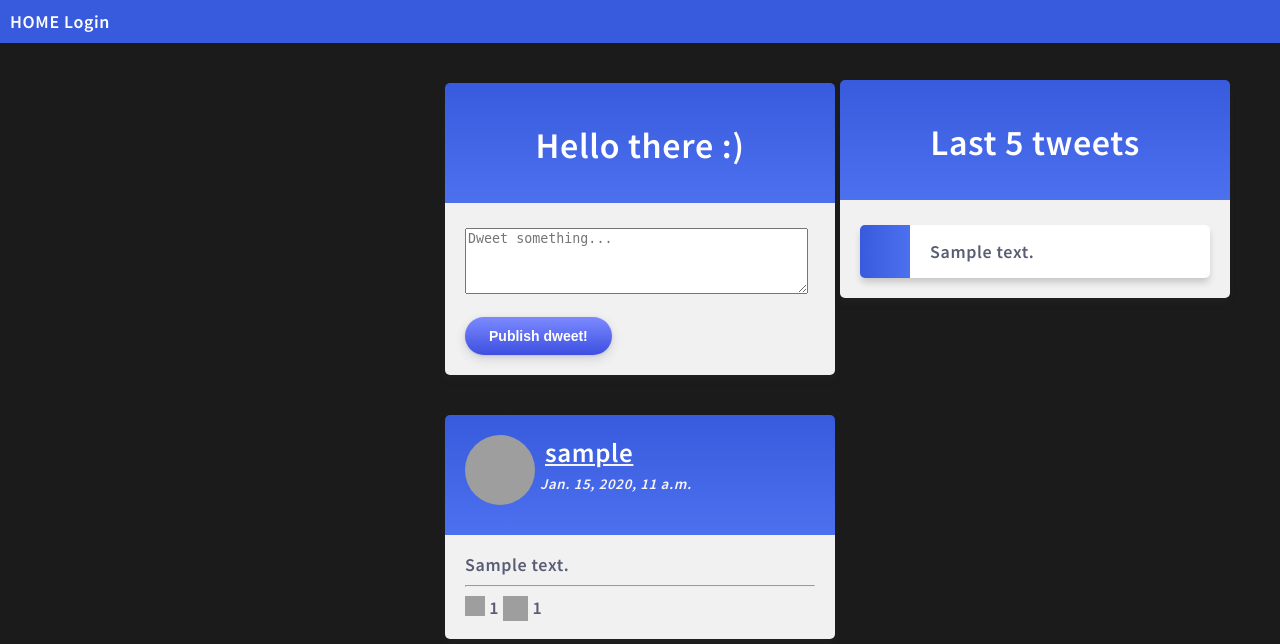
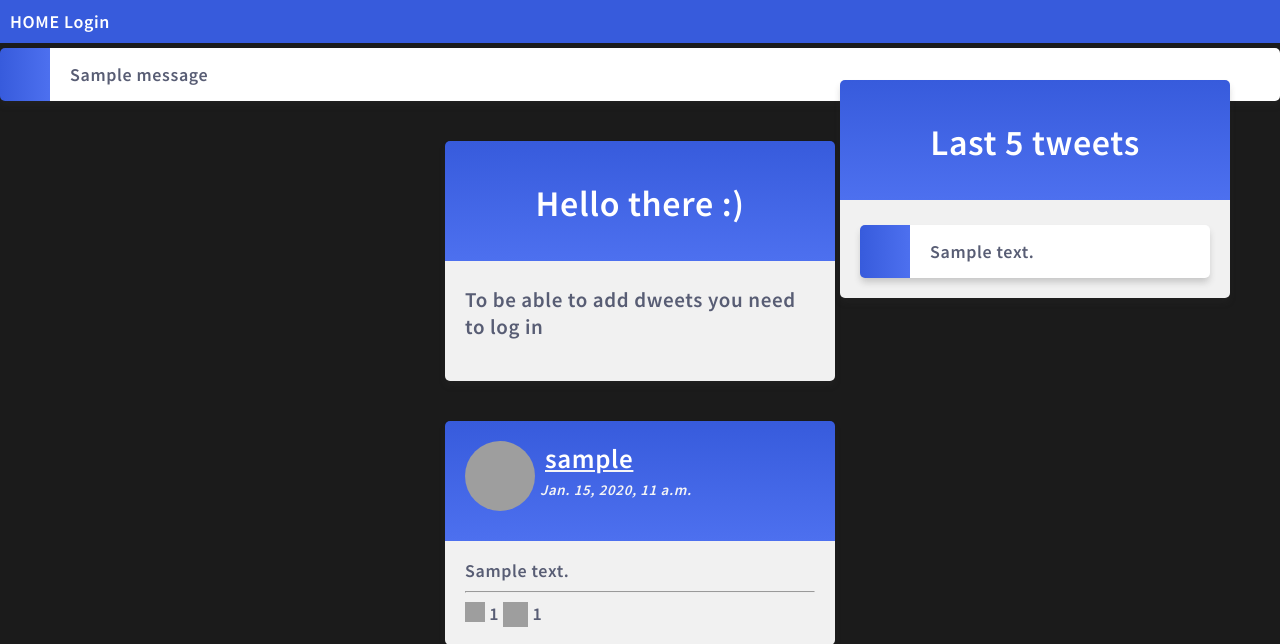
Before and after one commit to uJakubC/dwitter-project, a Django app: page /dwitter/ in a window 1280 px wide. Shown: the top 644 px of the page. Run offline with Django 4.2, Linux system fonts and the light colour scheme; tables that the repository leaves empty hold one stand-in row (values such as "Sample post"); one stand-in notice (Sample message) is shown; grey boxes are pictures that could not be loaded.

Commit message:
Added restriction that only logged in users will be able to add new dweets

```diff
--- a/Dwitter_project/Dwitter_project_app/templates/tweet_list.html
+++ b/Dwitter_project/Dwitter_project_app/templates/tweet_list.html
@@ -3,6 +3,10 @@
 {% block title %}Tweet List{% endblock %}
 
 {% block body %}
+{% for message in messages %}
+    <ul><li>{{ message }}</li></ul>
+{% endfor %}
+
     <div class="recent_tweets">
     <h1>Last 5 tweets</h1>
     <ul>
@@ -13,7 +17,7 @@
     </div>
 
 
-
+{% if request.user.is_authenticated %}
   <div class="mycard">
     <h1>Hello there :) </h1>
     {% if empty_query %}
@@ -25,6 +29,13 @@
       <button name="like_button" type="submit">Publish dweet!</button>
     </form>
   </div>
+{% else %}
+    <div class="mycard">
+    <h1>Hello there :) </h1>
+    <h3>To be able to add dweets you need to log in</h3>
+    </div>
+{% endif %}
+
 
 
     {% for tweet in tweets %}
```
